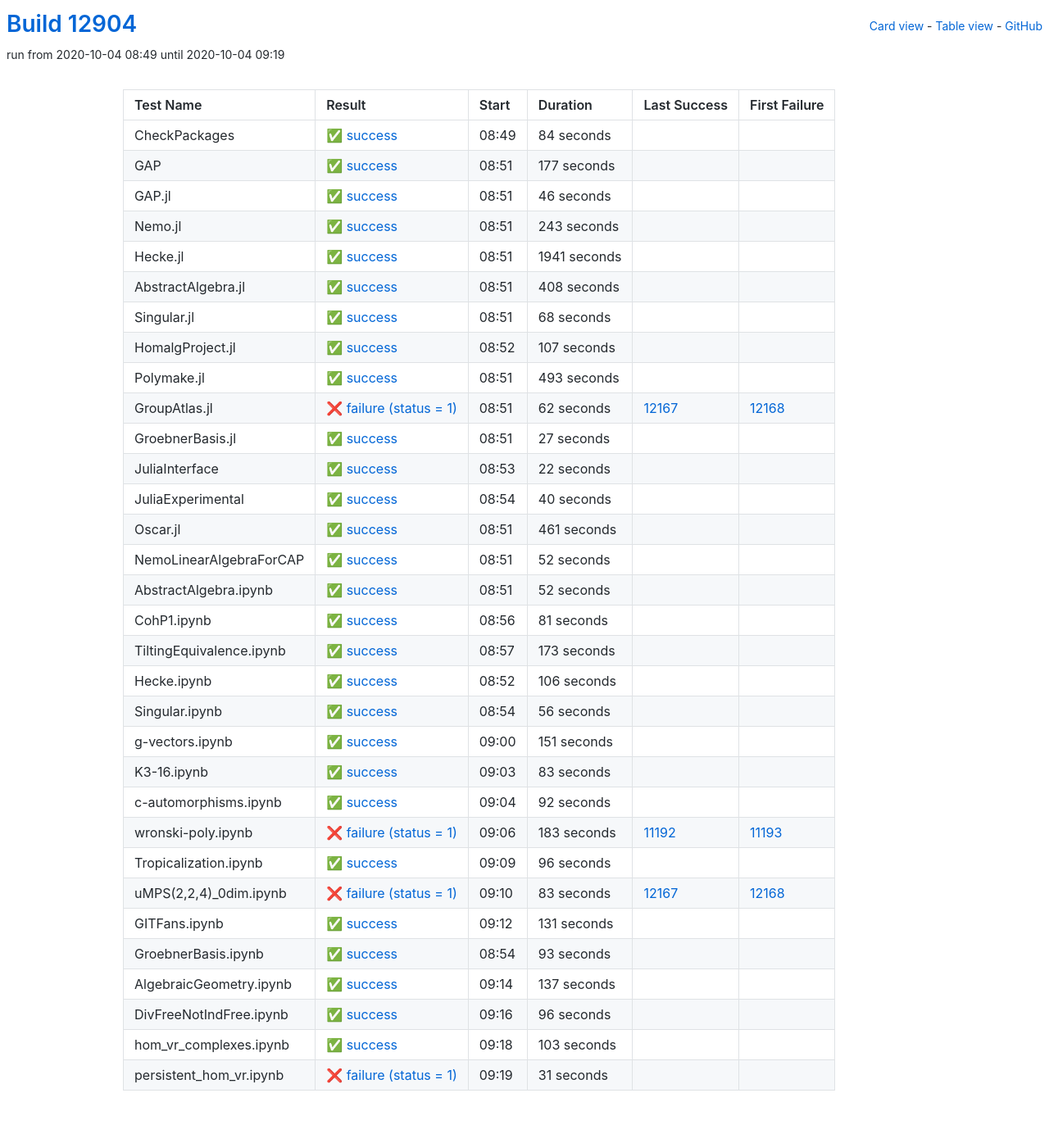
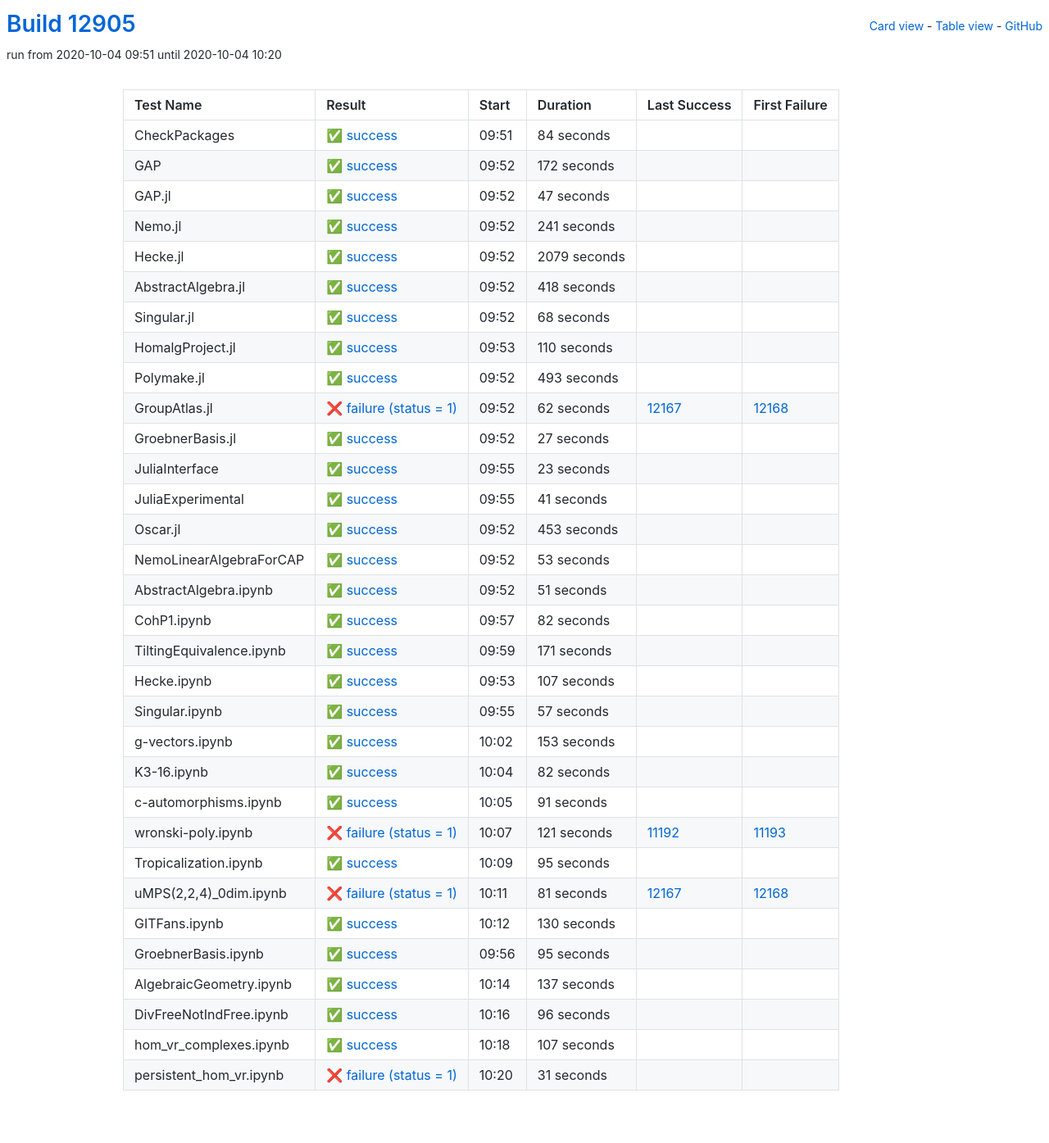
Before and after one commit to oscar-system/oscar-ci-status, a Jekyll site: the page built from table.html, in a window 1280 px wide. Shown: the whole page at 82% size. Built offline with Jekyll 4.4.1, drawn with Linux system fonts in a browser that asks for light colours.

Commit message:
Build #12905

```diff
--- a/_data/ci.yml
+++ b/_data/ci.yml
@@ -1,6 +1,6 @@
 ---
-build: 12904
-build_url: https://oscarci.mathematik.uni-kl.de/job/oscar/12904/
+build: 12905
+build_url: https://oscarci.mathematik.uni-kl.de/job/oscar/12905/
 job: oscar
 organization: oscar-system
 repo: oscar-ci-status
@@ -8,8 +8,8 @@
 tests:
 - name: CheckPackages
   id: checkpackages
-  log: https://oscarci.mathematik.uni-kl.de/job/oscar/12904/artifact/logs/build-12904/CheckPackages.log
-  start: 2020-10-04 08:49
+  log: https://oscarci.mathematik.uni-kl.de/job/oscar/12905/artifact/logs/build-12905/CheckPackages.log
+  start: 2020-10-04 09:51
   success: true
   exitcode: 0
   status: success
@@ -20,68 +20,68 @@
   first_failure_url:
 - name: GAP
   id: gap
-  log: https://oscarci.mathematik.uni-kl.de/job/oscar/12904/artifact/logs/build-12904/GAP.log
-  start: 2020-10-04 08:51
+  log: https://oscarci.mathematik.uni-kl.de/job/oscar/12905/artifact/logs/build-12905/GAP.log
+  start: 2020-10-04 09:52
   success: true
   exitcode: 0
   status: success
-  duration: 177
+  duration: 172
   last_success: false
   last_success_url:
   first_failure: false
   first_failure_url:
 - name: GAP.jl
   id: gap-jl
-  log: https://oscarci.mathematik.uni-kl.de/job/oscar/12904/artifact/logs/build-12904/GAP.jl.log
-  start: 2020-10-04 08:51
+  log: https://oscarci.mathematik.uni-kl.de/job/oscar/12905/artifact/logs/build-12905/GAP.jl.log
+  start: 2020-10-04 09:52
   success: true
   exitcode: 0
   status: success
-  duration: 46
+  duration: 47
   last_success: false
   last_success_url:
   first_failure: false
   first_failure_url:
 - name: Nemo.jl
   id: nemo-jl
-  log: https://oscarci.mathematik.uni-kl.de/job/oscar/12904/artifact/logs/build-12904/Nemo.jl.log
-  start: 2020-10-04 08:51
+  log: https://oscarci.mathematik.uni-kl.de/job/oscar/12905/artifact/logs/build-12905/Nemo.jl.log
+  start: 2020-10-04 09:52
   success: true
   exitcode: 0
   status: success
-  duration: 243
+  duration: 241
   last_success: false
   last_success_url:
   first_failure: false
   first_failure_url:
 - name: Hecke.jl
   id: hecke-jl
-  log: https://oscarci.mathematik.uni-kl.de/job/oscar/12904/artifact/logs/build-12904/Hecke.jl.log
-  start: 2020-10-04 08:51
+  log: https://oscarci.mathematik.uni-kl.de/job/oscar/12905/artifact/logs/build-12905/Hecke.jl.log
+  start: 2020-10-04 09:52
   success: true
   exitcode: 0
   status: success
-  duration: 1941
+  duration: 2079
   last_success: false
   last_success_url:
   first_failure: false
   first_failure_url:
 - name: AbstractAlgebra.jl
   id: abstractalgebra-jl
-  log: https://oscarci.mathematik.uni-kl.de/job/oscar/12904/artifact/logs/build-12904/AbstractAlgebra.jl.log
-  start: 2020-10-04 08:51
+  log: https://oscarci.mathematik.uni-kl.de/job/oscar/12905/artifact/logs/build-12905/AbstractAlgebra.jl.log
+  start: 2020-10-04 09:52
   success: true
   exitcode: 0
   status: success
-  duration: 408
+  duration: 418
   last_success: false
   last_success_url:
   first_failure: false
   first_failure_url:
 - name: Singular.jl
   id: singular-jl
-  log: https://oscarci.mathematik.uni-kl.de/job/oscar/12904/artifact/logs/build-12904/Singular.jl.log
-  start: 2020-10-04 08:51
+  log: https://oscarci.mathematik.uni-kl.de/job/oscar/12905/artifact/logs/build-12905/Singular.jl.log
+  start: 2020-10-04 09:52
   success: true
   exitcode: 0
   status: success
@@ -92,20 +92,20 @@
   first_failure_url:
 - name: HomalgProject.jl
   id: homalgproject-jl
-  log: https://oscarci.mathematik.uni-kl.de/job/oscar/12904/artifact/logs/build-12904/HomalgProject.jl.log
-  start: 2020-10-04 08:52
+  log: https://oscarci.mathematik.uni-kl.de/job/oscar/12905/artifact/logs/build-12905/HomalgProject.jl.log
+  start: 2020-10-04 09:53
   success: true
   exitcode: 0
   status: success
-  duration: 107
+  duration: 110
   last_success: false
   last_success_url:
   first_failure: false
   first_failure_url:
 - name: Polymake.jl
   id: polymake-jl
-  log: https://oscarci.mathematik.uni-kl.de/job/oscar/12904/artifact/logs/build-12904/Polymake.jl.log
-  start: 2020-10-04 08:51
+  log: https://oscarci.mathematik.uni-kl.de/job/oscar/12905/artifact/logs/build-12905/Polymake.jl.log
+  start: 2020-10-04 09:52
   success: true
   exitcode: 0
   status: success
@@ -116,8 +116,8 @@
   first_failure_url:
 - name: GroupAtlas.jl
   id: groupatlas-jl
-  log: https://oscarci.mathematik.uni-kl.de/job/oscar/12904/artifact/logs/build-12904/GroupAtlas.jl.log
-  start: 2020-10-04 08:51
+  log: https://oscarci.mathematik.uni-kl.de/job/oscar/12905/artifact/logs/build-12905/GroupAtlas.jl.log
+  start: 2020-10-04 09:52
   success: false
   exitcode: 1
   status: failure
@@ -128,8 +128,8 @@
   first_failure_url: https://oscarci.mathematik.uni-kl.de/job/oscar/12168/
 - name: GroebnerBasis.jl
   id: groebnerbasis-jl
-  log: https://oscarci.mathematik.uni-kl.de/job/oscar/12904/artifact/logs/build-12904/GroebnerBasis.jl.log
-  start: 2020-10-04 08:51
+  log: https://oscarci.mathematik.uni-kl.de/job/oscar/12905/artifact/logs/build-12905/GroebnerBasis.jl.log
+  start: 2020-10-04 09:52
   success: true
   exitcode: 0
   status: success
@@ -140,212 +140,212 @@
   first_failure_url:
 - name: JuliaInterface
   id: juliainterface
-  log: https://oscarci.mathematik.uni-kl.de/job/oscar/12904/artifact/logs/build-12904/JuliaInterface.log
-  start: 2020-10-04 08:53
+  log: https://oscarci.mathematik.uni-kl.de/job/oscar/12905/artifact/logs/build-12905/JuliaInterface.log
+  start: 2020-10-04 09:55
   success: true
   exitcode: 0
   status: success
-  duration: 22
+  duration: 23
   last_success: false
   last_success_url:
   first_failure: false
   first_failure_url:
 - name: JuliaExperimental
   id: juliaexperimental
-  log: https://oscarci.mathematik.uni-kl.de/job/oscar/12904/artifact/logs/build-12904/JuliaExperimental.log
-  start: 2020-10-04 08:54
+  log: https://oscarci.mathematik.uni-kl.de/job/oscar/12905/artifact/logs/build-12905/JuliaExperimental.log
+  start: 2020-10-04 09:55
   success: true
   exitcode: 0
   status: success
-  duration: 40
+  duration: 41
   last_success: false
   last_success_url:
   first_failure: false
   first_failure_url:
 - name: Oscar.jl
   id: oscar-jl
-  log: https://oscarci.mathematik.uni-kl.de/job/oscar/12904/artifact/logs/build-12904/Oscar.jl.log
-  start: 2020-10-04 08:51
+  log: https://oscarci.mathematik.uni-kl.de/job/oscar/12905/artifact/logs/build-12905/Oscar.jl.log
+  start: 2020-10-04 09:52
   success: true
   exitcode: 0
   status: success
-  duration: 461
+  duration: 453
   last_success: false
   last_success_url:
   first_failure: false
   first_failure_url:
 - name: NemoLinearAlgebraForCAP
   id: nemolinearalgebraforcap
-  log: https://oscarci.mathematik.uni-kl.de/job/oscar/12904/artifact/logs/build-12904/NemoLinearAlgebraForCAP.log
-  start: 2020-10-04 08:51
+  log: https://oscarci.mathematik.uni-kl.de/job/oscar/12905/artifact/logs/build-12905/NemoLinearAlgebraForCAP.log
+  start: 2020-10-04 09:52
   success: true
   exitcode: 0
   status: success
-  duration: 52
+  duration: 53
   last_success: false
   last_success_url:
   first_failure: false
   first_failure_url:
 - name: AbstractAlgebra.ipynb
   id: abstractalgebra-ipynb
-  log: https://oscarci.mathematik.uni-kl.de/job/oscar/12904/artifact/logs/build-12904/AbstractAlgebra.ipynb.log
-  start: 2020-10-04 08:51
+  log: https://oscarci.mathematik.uni-kl.de/job/oscar/12905/artifact/logs/build-12905/AbstractAlgebra.ipynb.log
+  start: 2020-10-04 09:52
   success: true
   exitcode: 0
   status: success
-  duration: 52
+  duration: 51
   last_success: false
   last_success_url:
   first_failure: false
   first_failure_url:
 - name: CohP1.ipynb
   id: cohp1-ipynb
-  log: https://oscarci.mathematik.uni-kl.de/job/oscar/12904/artifact/logs/build-12904/CohP1.ipynb.log
-  start: 2020-10-04 08:56
+  log: https://oscarci.mathematik.uni-kl.de/job/oscar/12905/artifact/logs/build-12905/CohP1.ipynb.log
+  start: 2020-10-04 09:57
   success: true
   exitcode: 0
   status: success
-  duration: 81
+  duration: 82
   last_success: false
   last_success_url:
   first_failure: false
   first_failure_url:
 - name: TiltingEquivalence.ipynb
   id: tiltingequivalence-ipynb
-  log: https://oscarci.mathematik.uni-kl.de/job/oscar/12904/artifact/logs/build-12904/TiltingEquivalence.ipynb.log
-  start: 2020-10-04 08:57
+  log: https://oscarci.mathematik.uni-kl.de/job/oscar/12905/artifact/logs/build-12905/TiltingEquivalence.ipynb.log
+  start: 2020-10-04 09:59
   success: true
   exitcode: 0
   status: success
-  duration: 173
+  duration: 171
   last_success: false
   last_success_url:
   first_failure: false
   first_failure_url:
 - name: Hecke.ipynb
   id: hecke-ipynb
-  log: https://oscarci.mathematik.uni-kl.de/job/oscar/12904/artifact/logs/build-12904/Hecke.ipynb.log
-  start: 2020-10-04 08:52
+  log: https://oscarci.mathematik.uni-kl.de/job/oscar/12905/artifact/logs/build-12905/Hecke.ipynb.log
+  start: 2020-10-04 09:53
   success: true
   exitcode: 0
   status: success
-  duration: 106
+  duration: 107
   last_success: false
   last_success_url:
   first_failure: false
   first_failure_url:
 - name: Singular.ipynb
   id: singular-ipynb
-  log: https://oscarci.mathematik.uni-kl.de/job/oscar/12904/artifact/logs/build-12904/Singular.ipynb.log
-  start: 2020-10-04 08:54
+  log: https://oscarci.mathematik.uni-kl.de/job/oscar/12905/artifact/logs/build-12905/Singular.ipynb.log
+  start: 2020-10-04 09:55
   success: true
   exitcode: 0
   status: success
-  duration: 56
+  duration: 57
   last_success: false
   last_success_url:
   first_failure: false
   first_failure_url:
 - name: g-vectors.ipynb
   id: g-vectors-ipynb
-  log: https://oscarci.mathematik.uni-kl.de/job/oscar/12904/artifact/logs/build-12904/g-vectors.ipynb.log
-  start: 2020-10-04 09:00
+  log: https://oscarci.mathematik.uni-kl.de/job/oscar/12905/artifact/logs/build-12905/g-vectors.ipynb.log
+  start: 2020-10-04 10:02
   success: true
   exitcode: 0
   status: success
-  duration: 151
+  duration: 153
   last_success: false
   last_success_url:
   first_failure: false
   first_failure_url:
 - name: K3-16.ipynb
   id: k3-16-ipynb
-  log: https://oscarci.mathematik.uni-kl.de/job/oscar/12904/artifact/logs/build-12904/K3-16.ipynb.log
-  start: 2020-10-04 09:03
+  log: https://oscarci.mathematik.uni-kl.de/job/oscar/12905/artifact/logs/build-12905/K3-16.ipynb.log
+  start: 2020-10-04 10:04
   success: true
   exitcode: 0
   status: success
-  duration: 83
+  duration: 82
   last_success: false
   last_success_url:
   first_failure: false
   first_failure_url:
 - name: c-automorphisms.ipynb
   id: c-automorphisms-ipynb
-  log: https://oscarci.mathematik.uni-kl.de/job/oscar/12904/artifact/logs/build-12904/c-automorphisms.ipynb.log
-  start: 2020-10-04 09:04
+  log: https://oscarci.mathematik.uni-kl.de/job/oscar/12905/artifact/logs/build-12905/c-automorphisms.ipynb.log
+  start: 2020-10-04 10:05
   success: true
   exitcode: 0
   status: success
-  duration: 92
+  duration: 91
   last_success: false
   last_success_url:
   first_failure: false
   first_failure_url:
 - name: wronski-poly.ipynb
   id: wronski-poly-ipynb
-  log: https://oscarci.mathematik.uni-kl.de/job/oscar/12904/artifact/logs/build-12904/wronski-poly.ipynb.log
-  start: 2020-10-04 09:06
+  log: https://oscarci.mathematik.uni-kl.de/job/oscar/12905/artifact/logs/build-12905/wronski-poly.ipynb.log
+  start: 2020-10-04 10:07
   success: false
   exitcode: 1
   status: failure
-  duration: 183
+  duration: 121
   last_success: 11192
   last_success_url: https://oscarci.mathematik.uni-kl.de/job/oscar/11192/
   first_failure: 11193
   first_failure_url: https://oscarci.mathematik.uni-kl.de/job/oscar/11193/
 - name: Tropicalization.ipynb
   id: tropicalization-ipynb
-  log: https://oscarci.mathematik.uni-kl.de/job/oscar/12904/artifact/logs/build-12904/Tropicalization.ipynb.log
-  start: 2020-10-04 09:09
+  log: https://oscarci.mathematik.uni-kl.de/job/oscar/12905/artifact/logs/build-12905/Tropicalization.ipynb.log
+  start: 2020-10-04 10:09
   success: true
   exitcode: 0
   status: success
-  duration: 96
+  duration: 95
   last_success: false
   last_success_url:
   first_failure: false
   first_failure_url:
 - name: uMPS(2,2,4)_0dim.ipynb
   id: umps-2-2-4-0dim-ipynb
-  log: https://oscarci.mathematik.uni-kl.de/job/oscar/12904/artifact/logs/build-12904/uMPS-2-2-4-_0dim.ipynb.log
-  start: 2020-10-04 09:10
+  log: https://oscarci.mathematik.uni-kl.de/job/oscar/12905/artifact/logs/build-12905/uMPS-2-2-4-_0dim.ipynb.log
+  start: 2020-10-04 10:11
   success: false
   exitcode: 1
   status: failure
-  duration: 83
+  duration: 81
   last_success: 12167
   last_success_url: https://oscarci.mathematik.uni-kl.de/job/oscar/12167/
   first_failure: 12168
   first_failure_url: https://oscarci.mathematik.uni-kl.de/job/oscar/12168/
 - name: GITFans.ipynb
   id: gitfans-ipynb
-  log: https://oscarci.mathematik.uni-kl.de/job/oscar/12904/artifact/logs/build-12904/GITFans.ipynb.log
-  start: 2020-10-04 09:12
+  log: https://oscarci.mathematik.uni-kl.de/job/oscar/12905/artifact/logs/build-12905/GITFans.ipynb.log
+  start: 2020-10-04 10:12
   success: true
   exitcode: 0
   status: success
-  duration: 131
+  duration: 130
   last_success: false
   last_success_url:
   first_failure: false
   first_failure_url:
 - name: GroebnerBasis.ipynb
   id: groebnerbasis-ipynb
-  log: https://oscarci.mathematik.uni-kl.de/job/oscar/12904/artifact/logs/build-12904/GroebnerBasis.ipynb.log
-  start: 2020-10-04 08:54
+  log: https://oscarci.mathematik.uni-kl.de/job/oscar/12905/artifact/logs/build-12905/GroebnerBasis.ipynb.log
+  start: 2020-10-04 09:56
   success: true
   exitcode: 0
   status: success
-  duration: 93
+  duration: 95
   last_success: false
   last_success_url:
   first_failure: false
   first_failure_url:
 - name: AlgebraicGeometry.ipynb
   id: algebraicgeometry-ipynb
-  log: https://oscarci.mathematik.uni-kl.de/job/oscar/12904/artifact/logs/build-12904/AlgebraicGeometry.ipynb.log
-  start: 2020-10-04 09:14
+  log: https://oscarci.mathematik.uni-kl.de/job/oscar/12905/artifact/logs/build-12905/AlgebraicGeometry.ipynb.log
+  start: 2020-10-04 10:14
   success: true
   exitcode: 0
   status: success
@@ -356,8 +356,8 @@
   first_failure_url:
 - name: DivFreeNotIndFree.ipynb
   id: divfreenotindfree-ipynb
-  log: https://oscarci.mathematik.uni-kl.de/job/oscar/12904/artifact/logs/build-12904/DivFreeNotIndFree.ipynb.log
-  start: 2020-10-04 09:16
+  log: https://oscarci.mathematik.uni-kl.de/job/oscar/12905/artifact/logs/build-12905/DivFreeNotIndFree.ipynb.log
+  start: 2020-10-04 10:16
   success: true
   exitcode: 0
   status: success
@@ -368,20 +368,20 @@
   first_failure_url:
 - name: hom_vr_complexes.ipynb
   id: hom-vr-complexes-ipynb
-  log: https://oscarci.mathematik.uni-kl.de/job/oscar/12904/artifact/logs/build-12904/hom_vr_complexes.ipynb.log
-  start: 2020-10-04 09:18
+  log: https://oscarci.mathematik.uni-kl.de/job/oscar/12905/artifact/logs/build-12905/hom_vr_complexes.ipynb.log
+  start: 2020-10-04 10:18
   success: true
   exitcode: 0
   status: success
-  duration: 103
+  duration: 107
   last_success: false
   last_success_url:
   first_failure: false
   first_failure_url:
 - name: persistent_hom_vr.ipynb
   id: persistent-hom-vr-ipynb
-  log: https://oscarci.mathematik.uni-kl.de/job/oscar/12904/artifact/logs/build-12904/persistent_hom_vr.ipynb.log
-  start: 2020-10-04 09:19
+  log: https://oscarci.mathematik.uni-kl.de/job/oscar/12905/artifact/logs/build-12905/persistent_hom_vr.ipynb.log
+  start: 2020-10-04 10:20
   success: false
   exitcode: 1
   status: failure
```
Also changed, not shown: README.md.
